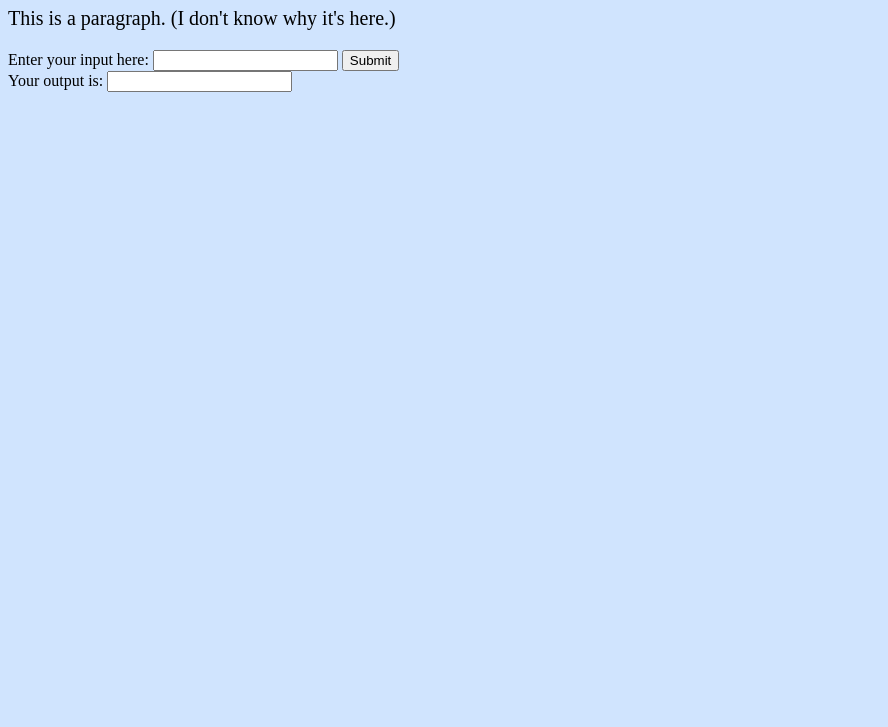
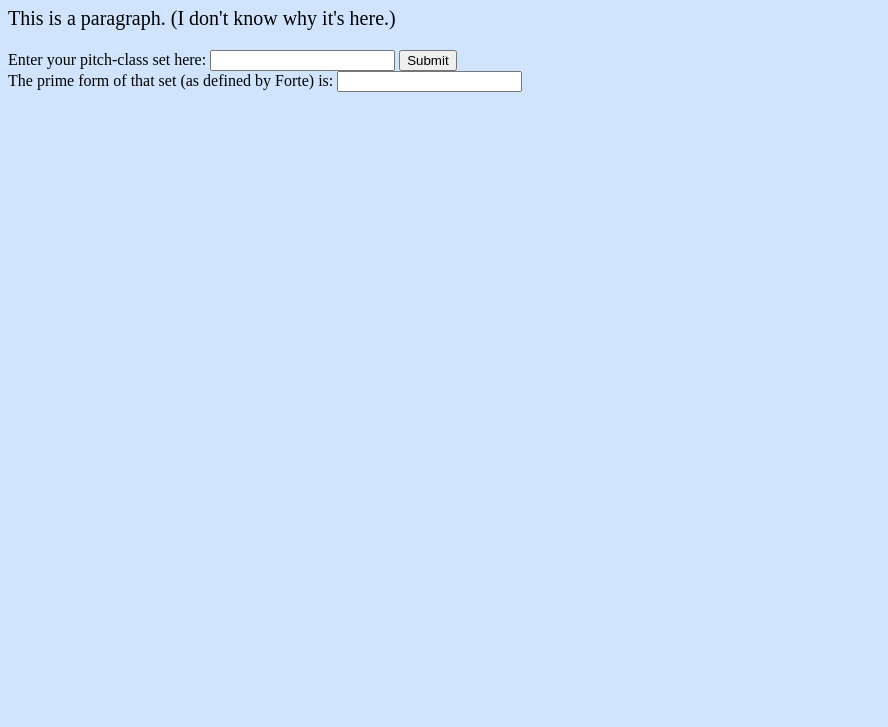
Before and after one commit to cookjw/music, a plain HTML site: page Set_Calculator/index.html in a window 1280 px wide. Shown: the part 73-800 px from the top of the page, without its empty margins (0-888 px from the left). Drawn offline with Linux system fonts and the light colour scheme.

Commit message:
input & output specified in a little more detail

```diff
--- a/Set_Calculator/index.html
+++ b/Set_Calculator/index.html
@@ -25,14 +25,14 @@
   <p>This is a paragraph. (I don't know why it's here.)</p>
 
   <form>
-      Enter your input here:
+      Enter your pitch-class set here:
       <input type="text" id="input">
       </input>
       <button type="button" onclick="getResult()">
       Submit
       </button>
       <br>
-      Your output is:
+      The prime form of that set (as defined by Forte) is:
       <input type="text" id="output">
       </input>
 
```
